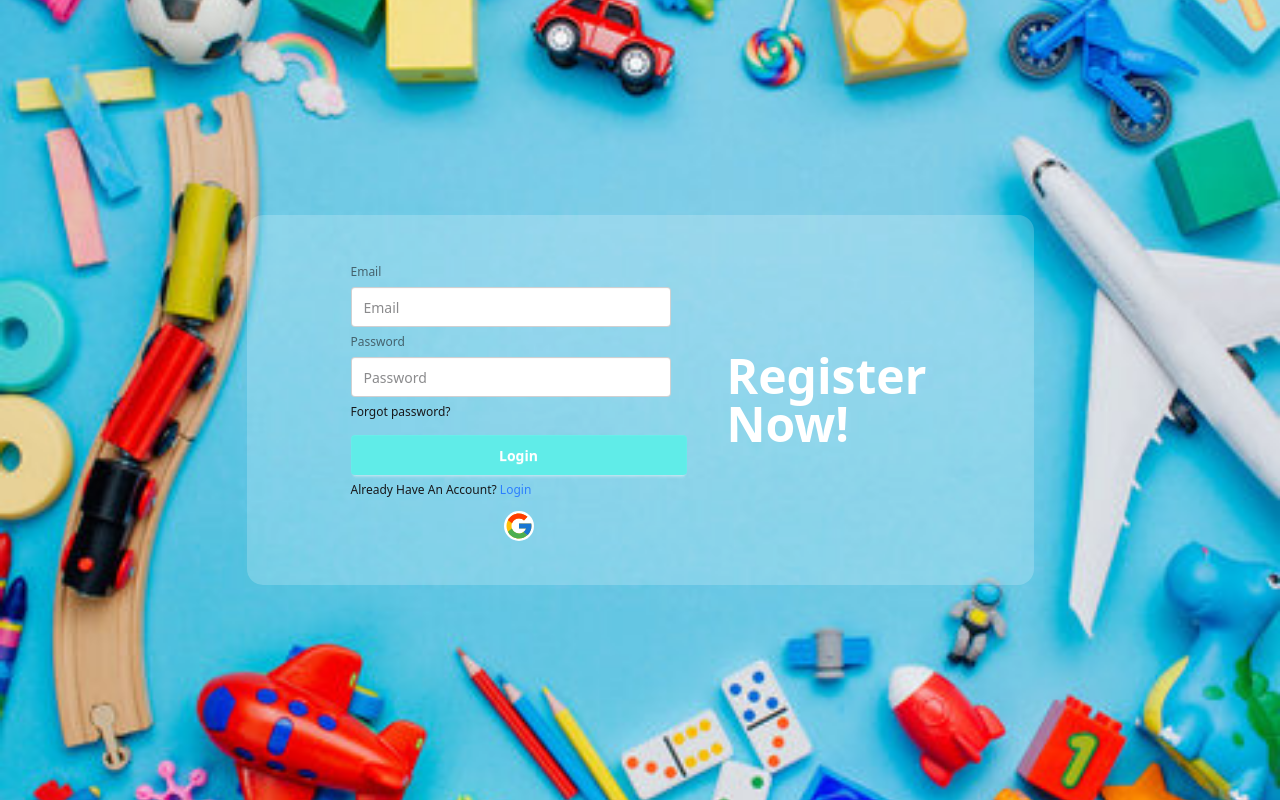
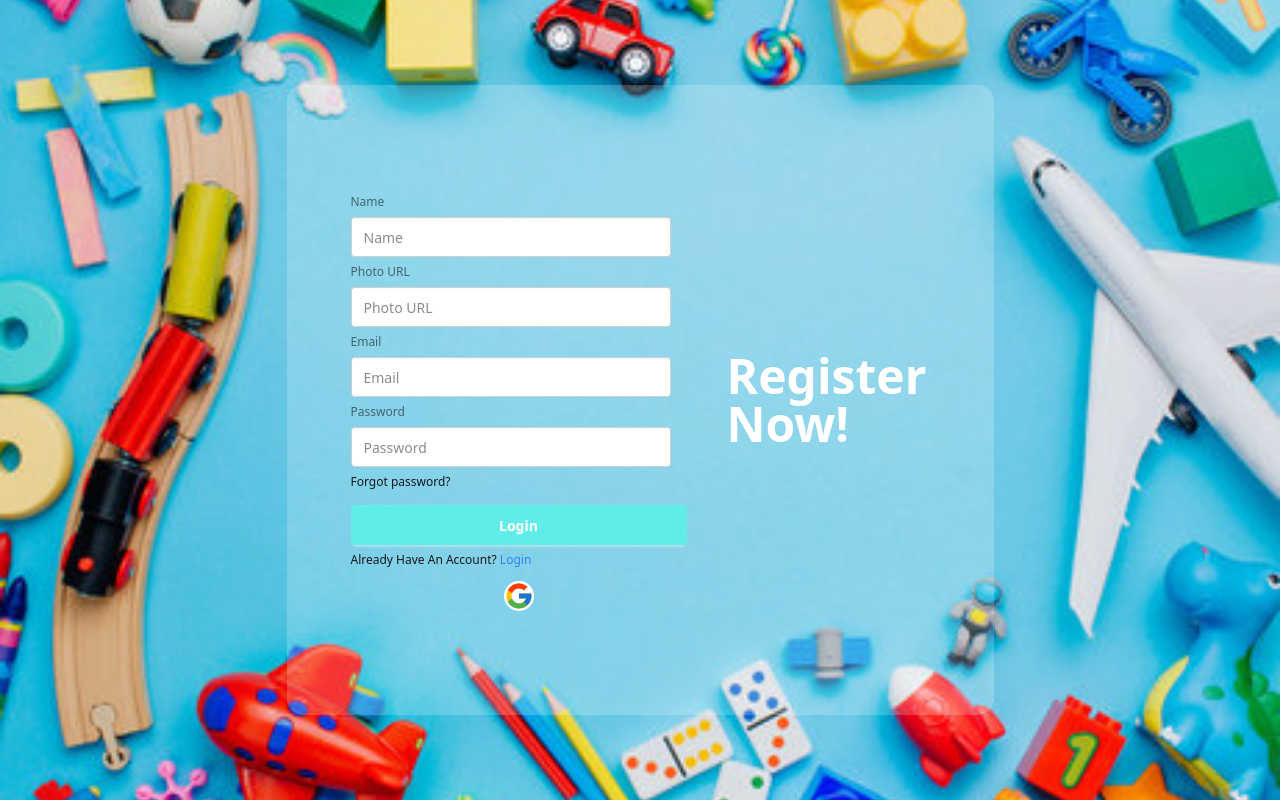
Before and after one commit to Nihal-ls/toytopia-client, a React (Vite) app: page /register in a window 1280 px wide. Built offline with nearby package versions, Linux system fonts and the light colour scheme; no server answers.

Commit message:
added register page functionality and set observer

```diff
--- a/package.json
+++ b/package.json
@@ -11,6 +11,7 @@
   },
   "dependencies": {
     "@tailwindcss/vite": "^4.1.15",
+    "firebase": "^12.4.0",
     "react": "^19.1.1",
     "react-dom": "^19.1.1",
     "react-icons": "^5.5.0",
--- a/src/Components/Navbar.jsx
+++ b/src/Components/Navbar.jsx
@@ -1,6 +1,8 @@
-import React from 'react';
-
+import React, { use } from 'react';
+import { Authcontext } from '../Provider/AuthProvider';
+import profileimg from "../assets/profile.webp"
 const Navbar = () => {
+    const { user } = use(Authcontext)
     return (
         <div className='bg-[#A0E7E5]'>
             <div className="navbar container mx-auto">
@@ -40,7 +42,11 @@ const Navbar = () => {
                         <li><a>Item 3</a></li>
                     </ul>
                 </div>
-                <div className="navbar-end">
+                <div className="navbar-end items-center">
+                    {
+                        user ? <img className='w-[40px] rounded-full mr-2 border-2 ' src={user.photoURL} alt="" /> : <img className='w-[40px] rounded-full mr-2 border-2 ' src={profileimg} alt="" />
+
+                    }
                     <a className="btn btn-primary hover:scale-120 transition ease-in-out" >Login</a>
                 </div>
             </div>
--- /dev/null
+++ b/src/Firebase/firebase.config.js
@@ -0,0 +1,18 @@
+// Import the functions you need from the SDKs you need
+import { initializeApp } from "firebase/app";
+// TODO: Add SDKs for Firebase products that you want to use
+// https://firebase.google.com/docs/web/setup#available-libraries
+
+// Your web app's Firebase configuration
+const firebaseConfig = {
+  apiKey: "AIzaSyCBBov3uEkVcqn7ueYYt9-6Km7xUMRjIig",
+  authDomain: "toytopia-35d84.firebaseapp.com",
+  projectId: "toytopia-35d84",
+  storageBucket: "toytopia-35d84.firebasestorage.app",
+  messagingSenderId: "675346224221",
+  appId: "1:675346224221:web:c2bba7fae5322a762ea9b4"
+};
+
+// Initialize Firebase
+const app = initializeApp(firebaseConfig);
+export default app
--- a/src/Pages/Register.jsx
+++ b/src/Pages/Register.jsx
@@ -1,30 +1,59 @@
-import React from 'react';
+import React, { use } from 'react';
 import bgimg from '../assets/page-bg.jpg'
 import { Link } from 'react-router';
 import googleImg from '../assets/icons8-google.svg'
+import { Authcontext } from '../Provider/AuthProvider';
+import { LuChevronsLeftRightEllipsis } from 'react-icons/lu';
 
 const Register = () => {
+    const{createUser,setUser} = use(Authcontext)
+    const handleRegister =(e) => {
+        e.preventDefault()
+        const Name = e.target.name.value
+        const photo = e.target.photo.value
+        const email = e.target.email.value
+        const password = e.target.password.value
+
+        createUser(email,password)
+        .then(result => {
+            const user = result.user
+            console.log(user)
+            setUser(user)
+        }).catch(err => console.log(err))
+
+
+
+    }
     return (
         <div>
             <div className="hero min-h-screen bg-cover bg-no-repeat"
                 style={{ backgroundImage: `url(${bgimg})` }}
 
             >
-                <div className="hero-content bg-white/20 px-10 py-5 md:px-20 md:px-10 rounded-2xl flex-col lg:flex-row-reverse">
+
+                <div className="hero-content bg-white/20 px-10 py-5 md:py-20 md:px-10 items-center rounded-2xl flex-col lg:flex-row-reverse">
                     <div className="text-center lg:text-left">
                         <h1 className="text-5xl font-bold text-white">Register Now!</h1>
                     </div>
                     <div className="card   w-full max-w-sm shrink-0 ">
                         <div className="card-body">
-                            <fieldset className="fieldset  ">
+                            <form className="fieldset " onSubmit={handleRegister}>
+                               {/* Name */}
+                                <label className="label">Name</label>
+                                <input name='name' type="text" className="input" placeholder="Name" />
+                               {/* Photo URL */}
+                                <label className="label">Photo URL</label>
+                                <input name='photo' type="text" className="input" placeholder="Photo URL" />
+                               {/* email */}
                                 <label className="label">Email</label>
-                                <input type="email" className="input" placeholder="Email" />
+                                <input name='email' type="email" className="input" placeholder="Email" />
+                                {/* password */}
                                 <label className="label">Password</label>
-                                <input type="password" className="input" placeholder="Password" />
+                                <input name='password' type="password" className="input" placeholder="Password" />
                                 <div><a className="link link-hover">Forgot password?</a></div>
                                 <button className="btn bg-[#60ece8] text-white border-0 mt-2">Login</button>
-                                 <p className=''>Already Have An Account? <Link className='text-blue-500' to='/login'>Login</Link></p>
-                            </fieldset>
+                                 <p typeof='submit' className=''>Already Have An Account? <Link className='text-blue-500' to='/login'>Login</Link></p>
+                            </form>
                              <button><img className='w-[30px] mx-auto bg-white rounded-full' src={googleImg} alt="" /></button>
                         </div>
                     </div>
--- /dev/null
+++ b/src/Provider/AuthProvider.jsx
@@ -0,0 +1,40 @@
+import React, { createContext, use, useEffect, useState } from 'react';
+ export const Authcontext = createContext()
+ import { createUserWithEmailAndPassword, getAuth, onAuthStateChanged } from 'firebase/auth';
+import app from '../Firebase/firebase.config';
+const AuthProvider = ({ children }) => {
+    const auth = getAuth(app)
+   const [user,setUser] = useState(null)
+    console.log(user)
+   const  createUser= (email,password) => {
+    return createUserWithEmailAndPassword(auth,email,password)
+
+   }
+  useEffect(() => {
+   const observer =onAuthStateChanged(auth,(currentUser) => {
+        setUser(currentUser)
+
+    })
+    return () => {
+     observer()
+    }
+  },[])
+
+
+
+
+
+
+
+
+
+   const authData = {
+    user,
+    setUser,
+    createUser,
+   }
+
+    return <Authcontext value={authData}>{children}</Authcontext>
+};
+
+export default AuthProvider;
--- a/src/main.jsx
+++ b/src/main.jsx
@@ -4,9 +4,12 @@ import './index.css'
 import App from './App.jsx'
 import { RouterProvider } from 'react-router'
 import router from './Routes/Router.jsx'
+import AuthProvider from './Provider/AuthProvider.jsx'
 
 createRoot(document.getElementById('root')).render(
   <StrictMode>
-  <RouterProvider router={router}></RouterProvider>
+ <AuthProvider>
+    <RouterProvider router={router}></RouterProvider>
+ </AuthProvider>
   </StrictMode>
 )
```
Also changed, not shown: src/assets/profile.webp (added), 1 other file (tests, documents, lock files or other folders).
